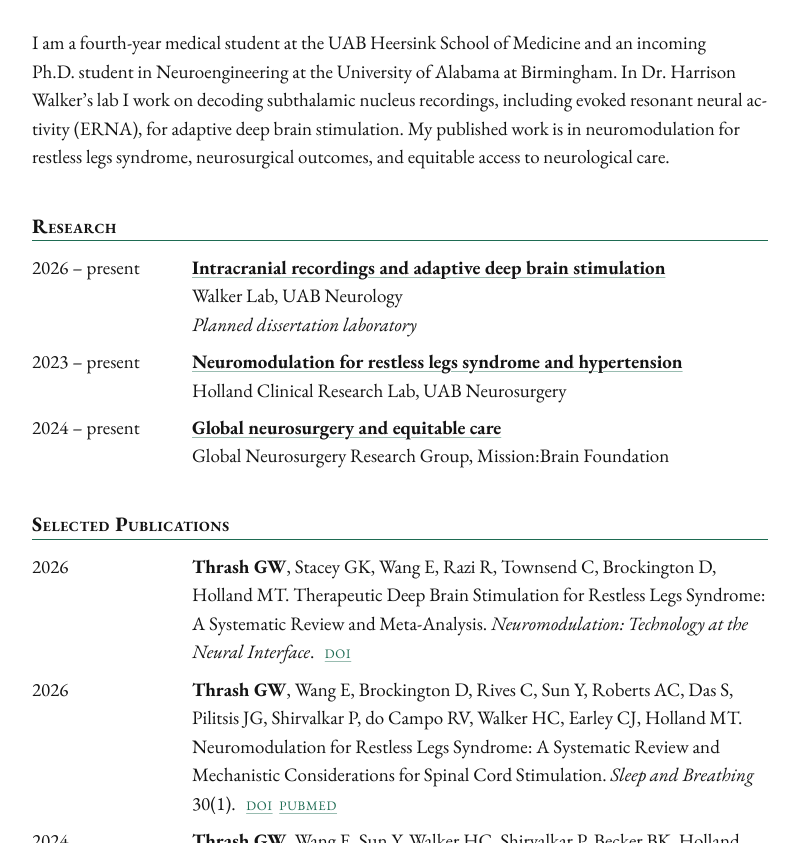
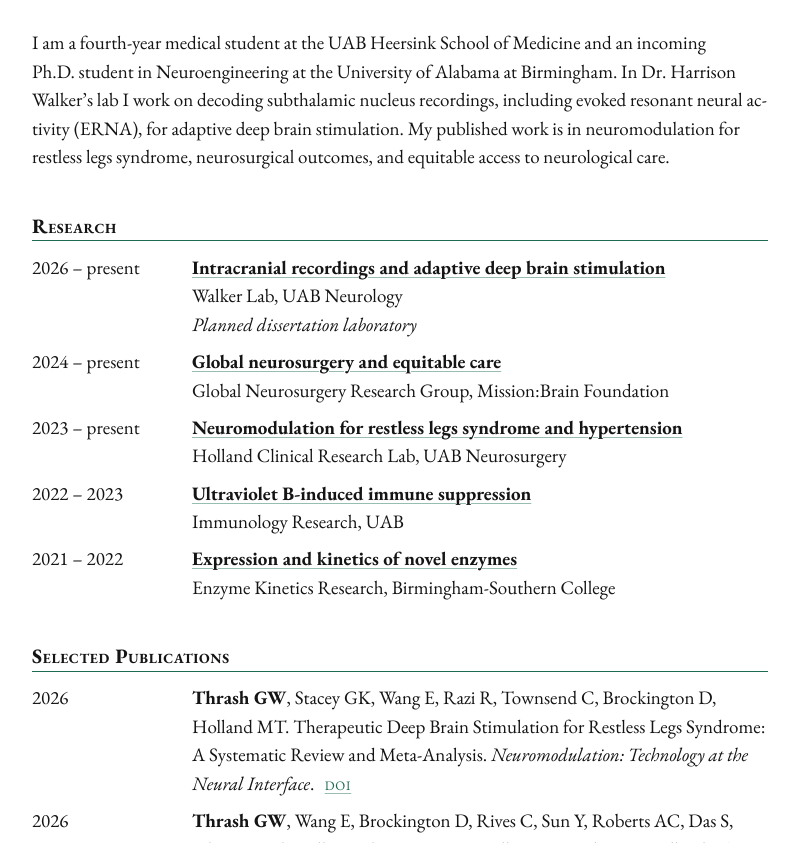
Before and after one commit to gthrash54/gthrash54.github.io, a plain HTML site: page index.html in a window 1280 px wide. Shown: the part 257-1100 px from the top of the page, without its empty margins (240-1038 px from the left). Drawn offline with nearby package versions, Linux system fonts and the light colour scheme.

Commit message:
List all five research experiences on Home; plain bio wording
Home showed three of the five research experiences. It now lists all
five, newest first, as on the About page. The About bio and the long
organizer bio now say "I am in" / "He is in" Dr. Walker's lab instead
of "I already do research in" / "He already works in".

Built by Claude at my request. Codex found no unsupported facts; tests
and tools/check-site.py pass.

Co-Authored-By: Claude Opus 5.5 <noreply@anthropic.com>

```diff
--- a/index.html
+++ b/index.html
@@ -86,14 +86,24 @@ Walker Lab, UAB Neurology<br />
 <em>Planned dissertation laboratory</em></p>
 </div>
 <div class="entry">
+<p>2024 – present</p>
+<p><strong><a href="/research/#equity">Global neurosurgery and equitable care</a></strong><br />
+Global Neurosurgery Research Group, Mission:Brain Foundation</p>
+</div>
+<div class="entry">
 <p>2023 – present</p>
 <p><strong><a href="/research/#neuromodulation">Neuromodulation for restless legs syndrome and hypertension</a></strong><br />
 Holland Clinical Research Lab, UAB Neurosurgery</p>
 </div>
 <div class="entry">
-<p>2024 – present</p>
-<p><strong><a href="/research/#equity">Global neurosurgery and equitable care</a></strong><br />
-Global Neurosurgery Research Group, Mission:Brain Foundation</p>
+<p>2022 – 2023</p>
+<p><strong><a href="/about/#experience">Ultraviolet B-induced immune suppression</a></strong><br />
+Immunology Research, UAB</p>
+</div>
+<div class="entry">
+<p>2021 – 2022</p>
+<p><strong><a href="/about/#experience">Expression and kinetics of novel enzymes</a></strong><br />
+Enzyme Kinetics Research, Birmingham-Southern College</p>
 </div>
 <h2 id="selected-publications">Selected Publications</h2>
 <div class="entry ref"><p>2026</p><p><strong>Thrash GW</strong>, Stacey GK, Wang E, Razi R, Townsend C, Brockington D, Holland MT. <span class="t">Therapeutic Deep Brain Stimulation for Restless Legs Syndrome: A Systematic Review and Meta-Analysis.</span> <em>Neuromodulation: Technology at the Neural Interface</em>. <span class="ids"><a href="https://doi.org/10.1016/j.neurom.2026.08.008">doi</a></span></p></div>
```
Also changed, not shown: about/index.html (+2 -2 lines), 2 other files.
